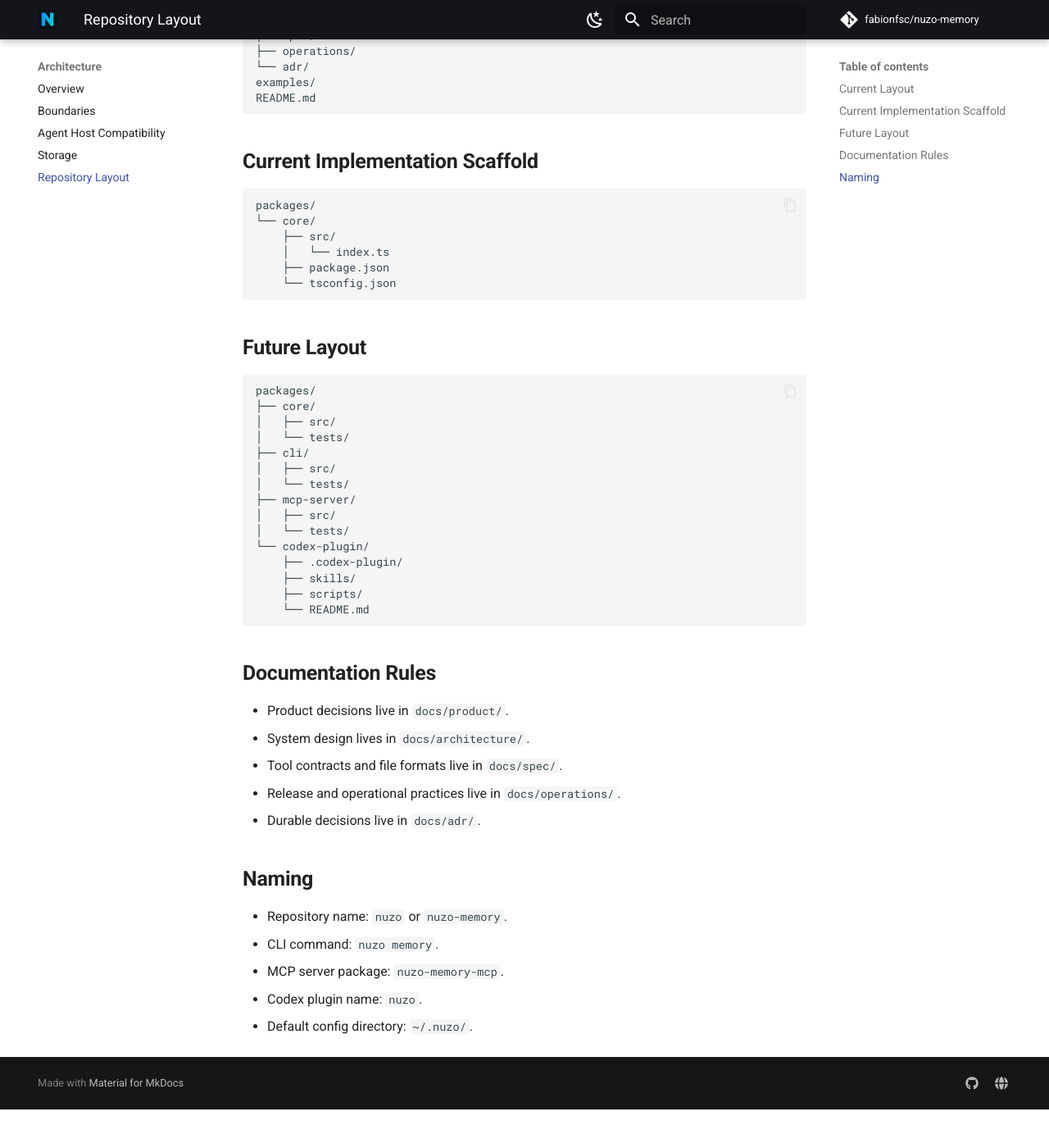
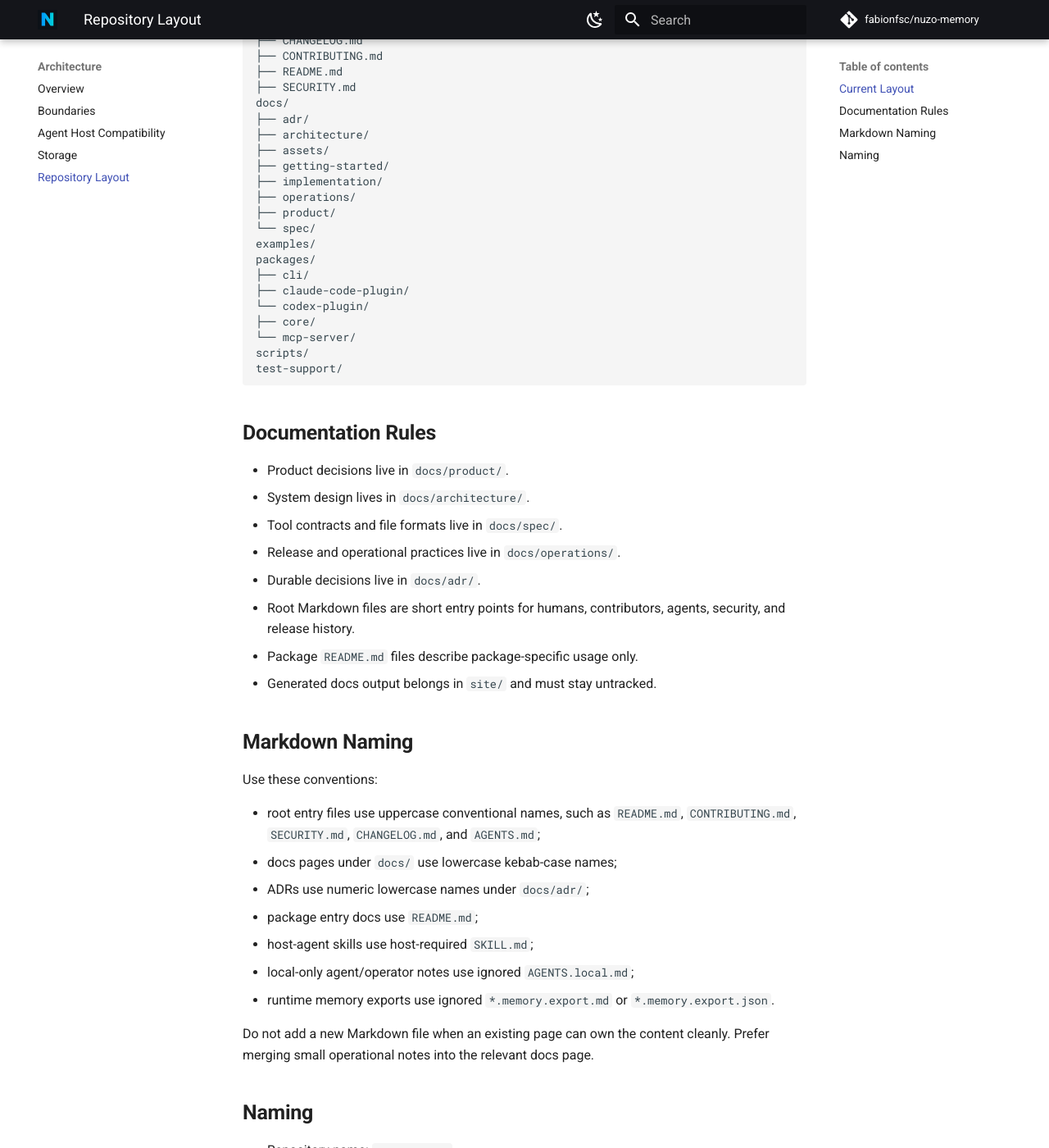
Before and after one commit to fabionfsc/nuzo-memory, an MkDocs documentation site: the page built from docs/architecture/repository-layout.md, in a window 1280 px wide and 1400 px high, scrolled down 378 px. Shown: the whole window at 82% size. Built offline with MkDocs 1.6.1 and Material for MkDocs 9.7.7, drawn with Linux system fonts in a browser that asks for light colours; comment, search, counter and statistics services are not loaded; before the commit the page ends 1731 px from its top, so only the background shows below that; some of the changed text lies outside the part shown.

Commit message:
docs: document markdown inventory conventions

````diff
--- a/docs/architecture/repository-layout.md
+++ b/docs/architecture/repository-layout.md
@@ -1,49 +1,35 @@
 # Repository Layout
 
-This repository starts documentation-first and should grow into a small monorepo.
+This repository is a small TypeScript monorepo with documentation, runtime
+packages, host plugin source, release tooling, and examples.
 
 ## Current Layout
 
 ```text
+.
+├── AGENTS.md
+├── CHANGELOG.md
+├── CONTRIBUTING.md
+├── README.md
+├── SECURITY.md
 docs/
+├── adr/
+├── architecture/
+├── assets/
+├── getting-started/
+├── implementation/
+├── operations/
 ├── product/
-├── architecture/
-├── spec/
-├── operations/
-└── adr/
+└── spec/
 examples/
-README.md
-```
-
-## Current Implementation Scaffold
-
-```text
 packages/
-└── core/
-    ├── src/
-    │   └── index.ts
-    ├── package.json
-    └── tsconfig.json
-```
-
-## Future Layout
-
-```text
-packages/
+├── cli/
+├── claude-code-plugin/
+└── codex-plugin/
 ├── core/
-│   ├── src/
-│   └── tests/
-├── cli/
-│   ├── src/
-│   └── tests/
-├── mcp-server/
-│   ├── src/
-│   └── tests/
-└── codex-plugin/
-    ├── .codex-plugin/
-    ├── skills/
-    ├── scripts/
-    └── README.md
+└── mcp-server/
+scripts/
+test-support/
 ```
 
 ## Documentation Rules
@@ -53,11 +39,34 @@ packages/
 - Tool contracts and file formats live in `docs/spec/`.
 - Release and operational practices live in `docs/operations/`.
 - Durable decisions live in `docs/adr/`.
+- Root Markdown files are short entry points for humans, contributors, agents,
+  security, and release history.
+- Package `README.md` files describe package-specific usage only.
+- Generated docs output belongs in `site/` and must stay untracked.
+
+## Markdown Naming
+
+Use these conventions:
+
+- root entry files use uppercase conventional names, such as `README.md`,
+  `CONTRIBUTING.md`, `SECURITY.md`, `CHANGELOG.md`, and `AGENTS.md`;
+- docs pages under `docs/` use lowercase kebab-case names;
+- ADRs use numeric lowercase names under `docs/adr/`;
+- package entry docs use `README.md`;
+- host-agent skills use host-required `SKILL.md`;
+- local-only agent/operator notes use ignored `AGENTS.local.md`;
+- runtime memory exports use ignored `*.memory.export.md` or
+  `*.memory.export.json`.
+
+Do not add a new Markdown file when an existing page can own the content
+cleanly. Prefer merging small operational notes into the relevant docs page.
 
 ## Naming
 
-- Repository name: `nuzo` or `nuzo-memory`.
+- Repository name: `nuzo-memory`.
 - CLI command: `nuzo memory`.
-- MCP server package: `nuzo-memory-mcp`.
-- Codex plugin name: `nuzo`.
+- CLI package: `@nuzo/memory-cli`.
+- MCP server package: `@nuzo/mcp-server`.
+- Core package: `@nuzo/memory-core`.
+- Host plugin display name: `Nuzo`.
 - Default config directory: `~/.nuzo/`.
````
Also changed, not shown: CHANGELOG.md (+2 -0 lines), docs/README.md (+8 -6 lines).
